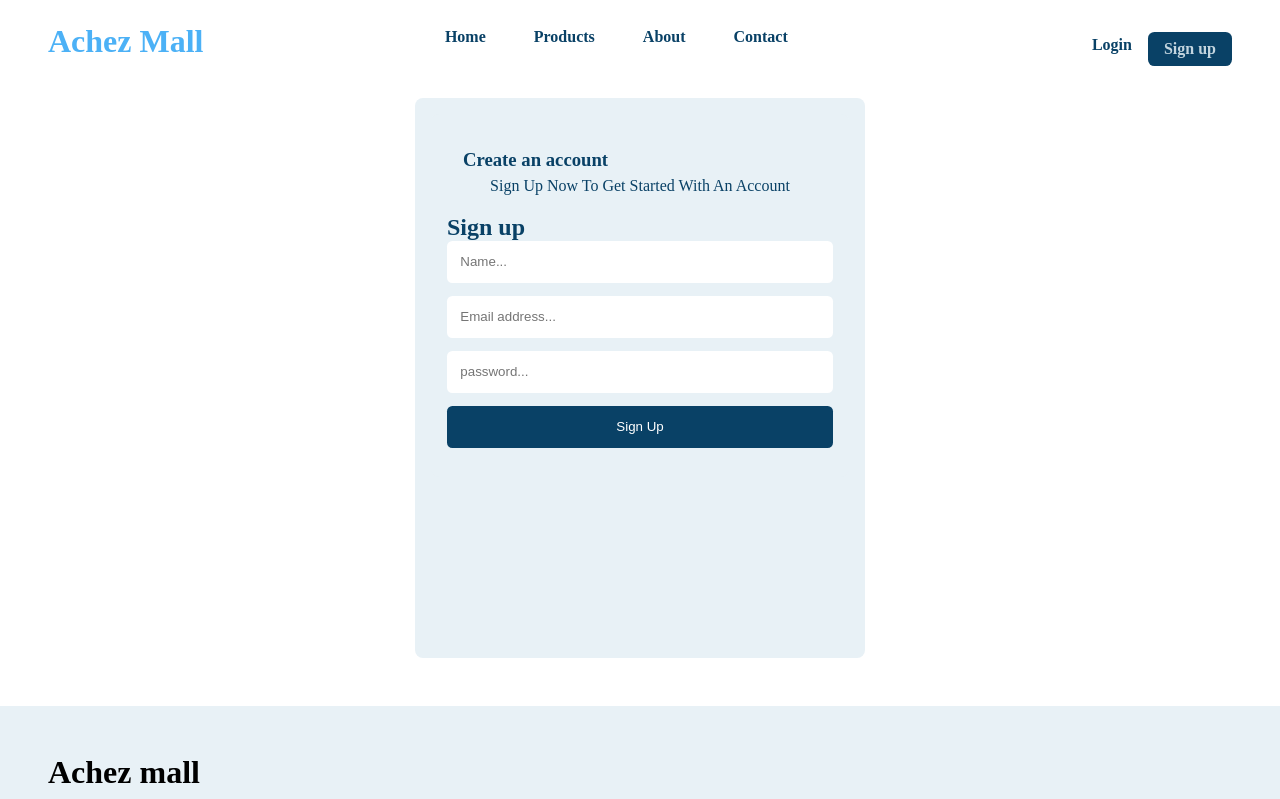
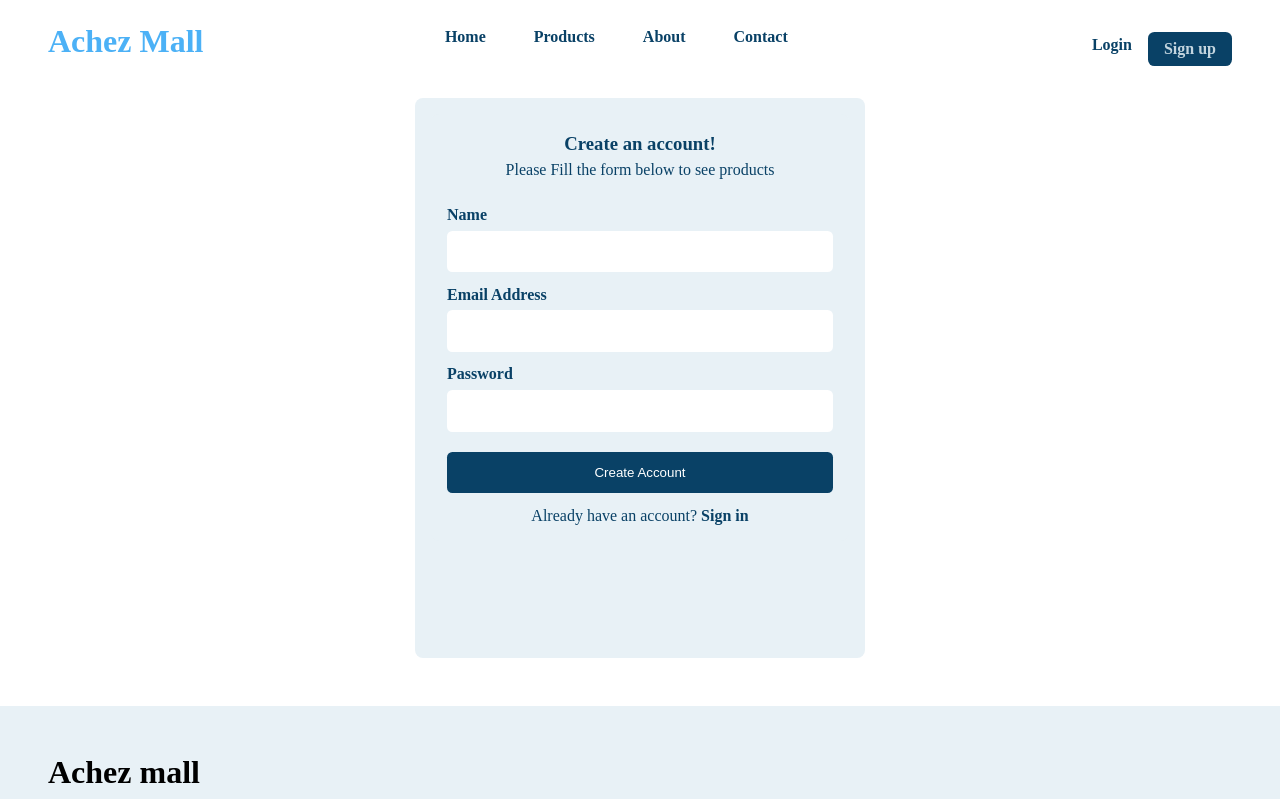
Before and after one commit to Achele/achez-mall, a Vue app: page /signup in a window 1280 px wide. Shown: the top 799 px of the page. Built offline with nearby package versions, Linux system fonts and the light colour scheme.

Commit message:
refactor code

```diff
--- a/src/views/SignupView.vue
+++ b/src/views/SignupView.vue
@@ -4,37 +4,31 @@
     <section class="container">
       <section>
         <div class="banner">
-          <h3>Create an account</h3>
-          <p>Sign up now to get started with an account</p>
+          <h3>Create an account!</h3>
+          <p>Please Fill the form below to see products</p>
         </div>
+        <span class="error" v-if="errMsg">{{ errMsg }}</span>
         <form @submit="signUp">
-          <h2>Sign up</h2>
-          <input
-            type="text"
-            name="name"
-            placeholder="Name..."
-            required
-            v-model="form.name"
-          />
+          <label for="name"> Name </label>
+          <input type="text" name="name" required v-model="form.name" />
 
-          <input
-            type="email"
-            name="email"
-            placeholder="Email address..."
-            required
-            v-model="form.email"
-          />
+          <label for="email">Email Address </label>
+          <input type="email" name="email" required v-model="form.email" />
 
+          <label for="password">Password </label>
           <input
             type="password"
             name="password"
-            placeholder="password..."
             required
             v-model="form.password"
           />
 
-          <input type="submit" value="Sign Up" class="submit" />
+          <input type="submit" value="Create Account" class="submit" />
         </form>
+        <p>
+          Already have an account?
+          <RouterLink to="/login">Sign in</RouterLink>
+        </p>
       </section>
     </section>
   </main>
@@ -51,30 +45,24 @@ import HeaderView from "@/components/HeaderView.vue";
 const store = useStore();
 const form = ref({ password: "", email: "", name: "" });
 const router = useRouter();
-const errorMsg = ref("");
-const disable = ref(false);
+const errMsg = ref("");
 
 const signUp = async (e) => {
   e.preventDefault();
   console.log(form.value, store);
   try {
-    disable.value = true;
     await store.dispatch("signUp", form.value);
     if (store.state.user) {
       router.push({ name: "login" });
-    } else if (
-      store.state.authError == "Firebase: Error (auth/email already in use)"
-    ) {
-      errorMsg.value = "Email already in use";
-    } else if (
-      store.state.authError ==
-      "Firebase: Password should be at least 6 characters (auth/weak-password)."
-    ) {
-      errorMsg.value = "Password should be atleast 6 characters";
+    } else if (store.state.authErr == "auth/email-already-in-use") {
+      // console.log(store.state.authErr);
+      errMsg.value = "Email already in use";
+    } else if (store.state.authErr == "auth/weak-password") {
+      // console.log(store.state.authErr);
+      errMsg.value = "Password should be atleast 6 characters";
     }
-    disable.value = false;
   } catch (error) {
-    console.log(error);
+    console.log(error.message);
   }
 };
 </script>
@@ -86,17 +74,14 @@ main {
 .container {
   margin: 2em auto;
   min-height: 70vh;
-  /* display: flex;
-  align-items: center;
-  justify-content: center;
-  background-color: #e8f1f6; */
 }
 
 .error {
-  color: red;
+  background: crimson;
+  color: white;
   display: block;
   width: 100%;
-  text-align: end;
+  /* text-align: end; */
 }
 section {
   background-color: #e8f1f6;
@@ -107,19 +92,37 @@ section {
   color: #094166;
   /* #4cb1f6  check out for background*/
 }
+.banner {
+  padding: 0 1em 1.5em 1em;
+  line-height: 1.5;
+  text-align: center;
+}
+p a {
+  cursor: pointer;
+  color: #094166;
+  font-weight: bolder;
+  text-align: center;
+}
+p {
+  text-align: center;
+}
 .banner p {
-  text-align: center;
-  text-transform: capitalize;
-}
-.banner {
-  padding: 1em;
-  line-height: 1.5;
+  /* font-weight: bold; */
+  padding: 0;
 }
 input {
   color: #094166;
+  margin-top: 0.5em;
+}
+label {
+  font-weight: bold;
+}
+h2 {
+  font-weight: bold;
 }
 input,
-button {
+button,
+.error {
   width: 100%;
   padding: 1em;
   margin-bottom: 1em;
--- a/src/views/UserView.vue
+++ b/src/views/UserView.vue
@@ -1,42 +1,79 @@
 <template>
-  <h1>User Profile</h1>
-  <div class="profile-container">
-    <h1>Profile</h1>
-    <button @click="logOut">log out</button>
-  </div>
-  <p>Username:</p>
-  <p>Email:</p>
+  <main>
+    <h1>User Profile</h1>
+    <div class="profile-container">
+      <h2>Profile</h2>
+      <router-link to="products">Go back</router-link>
+      <button @click="logOut">log out</button>
+    </div>
+    <p>Username: {{ form.displayName }}</p>
+    <address>
+      <p>Email: {{ form.email }}</p>
+    </address>
+  </main>
   <FooterView />
 </template>
 
 <script setup>
-// import { useRouter } from "vue-router";
-// import { useStore } from "vuex";
-// import { ref } from "vue";
+import { useRouter } from "vue-router";
+import { useStore } from "vuex";
+import { ref } from "vue";
 import FooterView from "@/components/FooterView.vue";
 
-// const router = useRouter();
-// const store = useStore();
-// eslint-disable-next-line no-unused-vars
-// const form = ref({
-//   username: store.state.user.name,
-//   firstname: "",
-//   lastname: "",
-//   email: store.state.user.email,
-//   phone: "",
-//   password: "",
-//   confirmPassword: "",
-// });
-// const logOut = async (e) => {
-//   e.preventDefault();
-//   await store.dispatch("logOut");
-//   router.push("/");
-// };
+const router = useRouter();
+const store = useStore();
+
+const form = ref({
+  displayName: store.state.user.displayName,
+  email: store.state.user.email,
+});
+const logOut = async (e) => {
+  e.preventDefault();
+  await store.dispatch("logOut");
+  router.push("/");
+};
 </script>
 
 <style scoped>
+main {
+  width: 100%;
+  padding: 1em 3em 14.5em 3em;
+}
+h1 {
+  text-align: center;
+  color: #094166;
+  padding: 1em 0;
+}
+h2 {
+  color: #094166;
+}
 .profile-container {
   display: flex;
   justify-content: space-between;
+  padding: 1em 0 1.5em 0;
+}
+address {
+  padding: 0.5em;
+}
+
+button,
+a {
+  padding: 0.5em 1.5em;
+  border-radius: 0.4em;
+  background: #094166;
+  color: #c3d5df;
+  cursor: pointer;
+  font-size: 1em;
+  text-transform: capitalize;
+  border: none;
+}
+button:hover,
+a {
+  color: white;
+}
+p {
+  color: #222;
+  font-size: 1.5em;
+  font-weight: bold;
 }
 </style>
--- a/src/views/products/ProductsView.vue
+++ b/src/views/products/ProductsView.vue
@@ -41,42 +41,21 @@
 </template>
 
 <script setup>
-import { ref, onMounted } from "vue";
+import { onMounted } from "vue";
 import { Icon } from "@iconify/vue";
 // eslint-disable-next-line no-unused-vars
 import ProductNav from "@/components/ProductNav.vue";
 // eslint-disable-next-line no-unused-vars
 import FooterView from "@/components/FooterView.vue";
-// export default {
-// name: "ProductsView",
+import FetchProducts from "@/composables/FetchProducts";
 {
   Icon;
 }
-// setup() {
-const products = ref([]);
-const error = ref(null);
-const loading = ref(true);
 
-const load = async () => {
-  try {
-    const res = await fetch("https://dummyjson.com/products");
-    if (!res.ok) {
-      throw Error("no data available");
-    }
-    const data = await res.json();
-    loading.value = false;
-    products.value = data.products;
-    console.log(data);
-  } catch (err) {
-    error.value = err.message;
-    console.log(error.value);
-  }
-};
-onMounted(() => load());
-
-// return { Icon, products, error, loading };
-// },
-// };
+const { products, loading, error, load } = FetchProducts();
+onMounted(() => {
+  load();
+});
 </script>
 
 <style>
```
